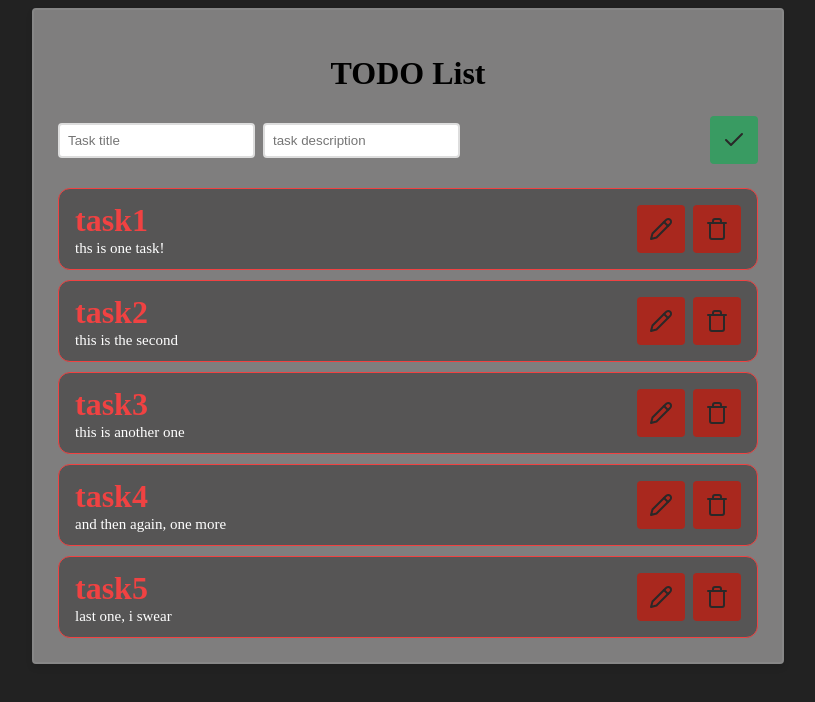
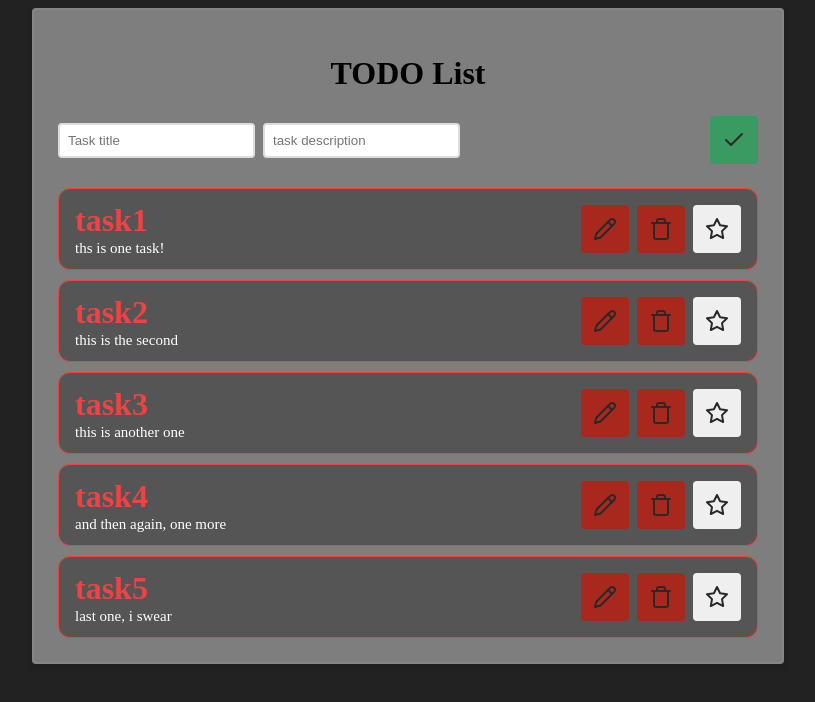
Before and after one commit to LuisAntonioCardoso/vueToDoApp, a Vue app: page / in a window 1280 px wide. Shown: the top 702 px of the page, without its empty margins (232-1047 px from the left). Built offline with nearby package versions, Linux system fonts and the light colour scheme.

Commit message:
added new StarButton to TodoItem

```diff
--- a/src/components/ui/TodoItem.vue
+++ b/src/components/ui/TodoItem.vue
@@ -20,10 +20,12 @@
         <div v-if="editing">
           <ConfirmButton @click.stop="confirmClick" />
           <DeleteButton @click.stop="deleteClick" />
+          <StarButton @click.stop="starClick" />
         </div>
         <div v-else>
           <EditButton @click.stop="editClick" />
           <DeleteButton @click.stop="deleteClick" />
+          <StarButton @click.stop="starClick" />
         </div>
       </div>
     </div>
@@ -36,6 +38,7 @@ import { ref } from "vue";
 import DeleteButton from "@/components/ui/DeleteButton.vue";
 import EditButton from "@/components/ui/EditButton.vue";
 import ConfirmButton from "@/components/ui/ConfirmButton.vue";
+import StarButton from "@/components/ui/StarButton.vue";
 
 import { useTaskStore } from "@/stores/taskStore";
 const store = useTaskStore();
@@ -70,6 +73,7 @@ const editClick = () => {
 const confirmClick = () => {
   editing.value = !editing.value;
 };
+const starClick = () => {};
 </script>
 
 <style>
```
